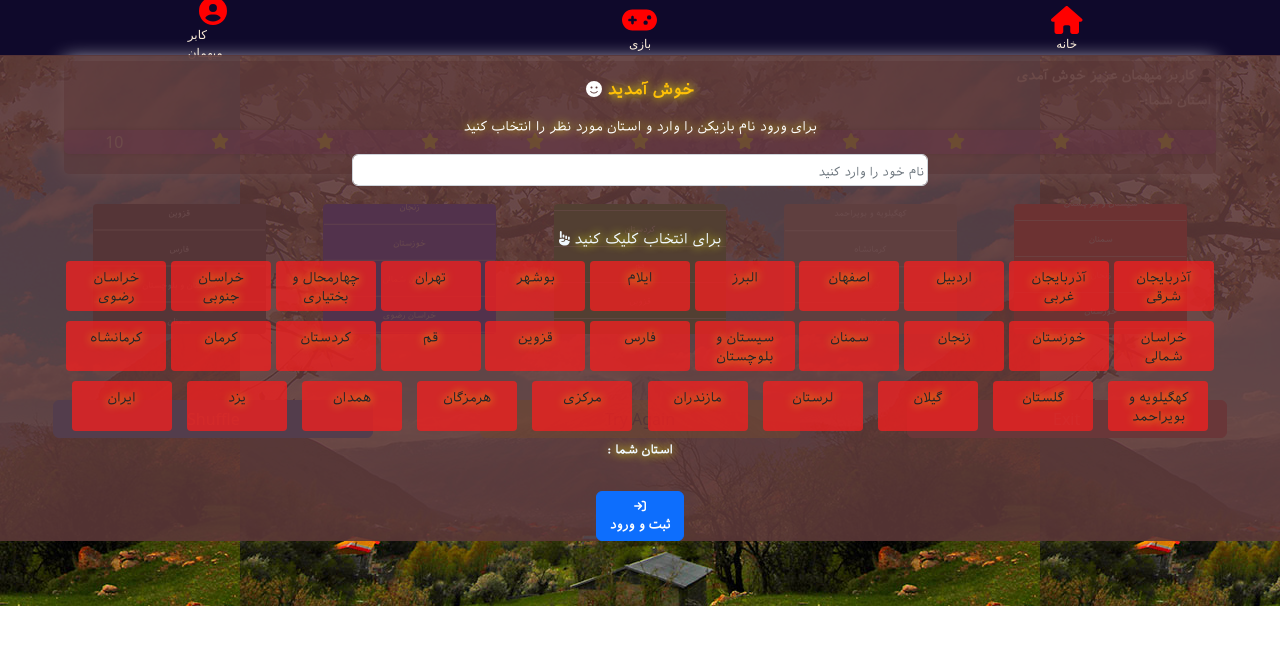
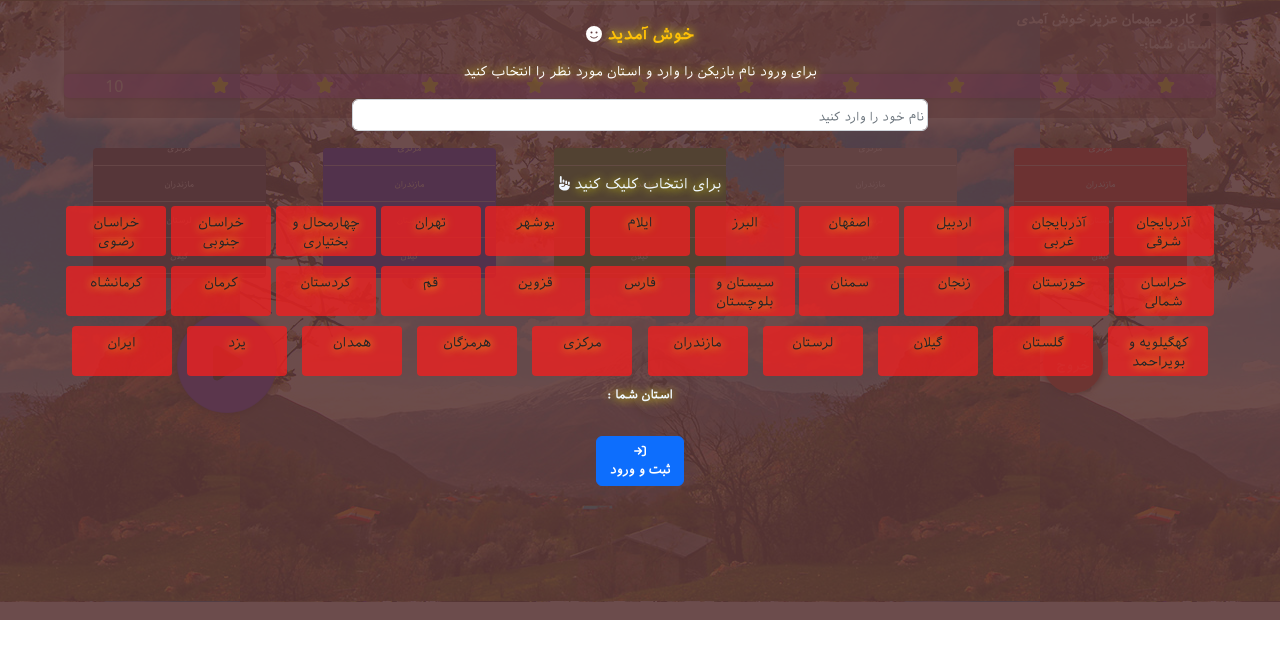
Before and after one commit to omidSharifi526/iranBinApp, a React (Create React App) app: page /playgame in a window 1280 px wide. Shown: the top 658 px of the page. Built offline with nearby package versions, Linux system fonts and the light colour scheme.

Commit message:
AddstyleGamePage

```diff
--- a/src/Components/GameRules/GameRules-style.scss
+++ b/src/Components/GameRules/GameRules-style.scss
@@ -9,11 +9,11 @@
 .showRules{
 
     width: 100%;
-    min-height: 550px;
-    background-color: rgba(10, 5, 54, 0.863);
+    min-height: 620px;
+    background-color: rgba(10, 5, 54, 0.945);
     position: absolute;
     z-index: 1;
-    top: 55px;
+    top: 0px;
     transition: all ease 1s;
     left: 0;
   right: 0;
--- a/src/Components/GetUserInfo/GetUserInfo.jsx
+++ b/src/Components/GetUserInfo/GetUserInfo.jsx
@@ -11,7 +11,7 @@ import '../GetUserInfo/get/user-style.scss'
 import { FontAwesomeIcon } from '@fortawesome/react-fontawesome';
 
 const GetUserInfo = ({stateChanger,usernameChanger,setCitySelected,gamerulesChanger }) => {
-
+let cityesWiran=Cityes.length-1;
     const[cityPicked,setcityPicked]=useState('');
     let CitySelss;
 
--- a/src/Components/GetUserInfo/get/user-style.scss
+++ b/src/Components/GetUserInfo/get/user-style.scss
@@ -4,9 +4,9 @@
     position: absolute;
     background-color: rgba(92, 56, 56, 0.897);
     width: 100%;
-    min-height: 420px;
+    min-height: 620px;
     margin: auto;
-    top: 55px;
+
 
 
     z-index: 5;
@@ -162,7 +162,7 @@ input{
         span.Cityselected{
             font-size: 15px;
             font-weight: 900;
-            animation: ease-in-out alternate infinite cityAnima .75s;
+            color: yellow;
 
         }
     }
--- a/src/Pages/GameSource/Components/ListOfCity-Style.scss
+++ b/src/Pages/GameSource/Components/ListOfCity-Style.scss
@@ -41,9 +41,9 @@
 .showMess{
     position: absolute;
     transition:  2s  all ease 7s;
-    top: 60px;
+    top: 100px;
     left: 40px;
-    background-color: rgb(150, 67, 67);
+    background-color: rgb(54, 34, 34);
     width: 100px;
     height: 50px;
     color: white;
@@ -60,7 +60,7 @@
     position: absolute;
     width: 100px;
     height: 50px;
-    top: -900px;
+    top: -1300px;
     left: 40px;
     transition:  2s  all ease 0s;
 
@@ -196,3 +196,59 @@
     margin-left: 5px;
     transition: all ease 1s;
 }
+
+.PlayBtn{
+    width: 100px;
+    height: 100px;
+    border-radius: 50%;
+    background-color: rgb(74, 38, 233);
+    display: flex;
+    justify-content: center;
+    align-items: center;
+    text-align: center;
+    box-shadow: 0px 0px 10px rgb(0, 0, 0);
+    transition: all ease 1s;
+    .PlayIcon{
+        font-size: 40px;
+        margin-left: 3px;
+    }
+}
+.repeatBtn{
+    width: 60px;
+    height: 60px;
+    border-radius: 50%;
+    background-color: rgb(158, 250, 0);
+    margin-top: 50px;
+    font-size: 20px;
+    display: flex;
+    justify-content: center;
+    align-items: center;
+    text-align: center;
+    box-shadow: 0px 0px 10px rgb(0, 0, 0);
+    transition: all ease 1s;
+}
+.ExitBtn{
+    width: 60px;
+    height: 60px;
+    border-radius: 50%;
+    background-color: rgb(255, 30, 0);
+
+    font-size: 20px;
+    display: flex;
+    justify-content: center;
+    align-items: center;
+    text-align: center;
+    outline: 0;
+    border: 0;
+    box-shadow: 0px 0px 10px rgb(0, 0, 0);
+    transition: all ease 1s;
+
+    span{
+        color: white;
+        font-size: 13px;
+        padding-bottom: 5px;
+    }
+
+
+
+}
--- a/src/Pages/GameSource/Components/ListOfCitys.jsx
+++ b/src/Pages/GameSource/Components/ListOfCitys.jsx
@@ -2,11 +2,13 @@ import React from 'react';
 import {motion} from 'framer-motion';
 import { useState } from 'react';
 import { FontAwesomeIcon } from '@fortawesome/react-fontawesome'
-import { faUser,faHeart,faStar } from '@fortawesome/free-solid-svg-icons';
+import { faUser,faHeart,faStar,faPlay,faRepeat } from '@fortawesome/free-solid-svg-icons';
 import { useEffect } from 'react';
+
 
 import './ListOfCity-Style.scss';
 import { Cityes } from '../Data/GameInfo';
+import { Link } from 'react-router-dom';
 
 
 const ListOfCitys = ({setShowIranGift,setEndGameShow,playerName,citySelected}) => {
@@ -117,7 +119,9 @@ const ListOfCitys = ({setShowIranGift,setEndGameShow,playerName,citySelected}) =
           console.log('iranflagTrue',myCitys[index])
           setIranFlag(true)
           console.log('myCitys[index]',myCitys[index])
+         setTimeout(() => {
           setShowIranGift(true)
+         }, 7000);
          }
 
       }
@@ -278,7 +282,7 @@ const ListOfCitys = ({setShowIranGift,setEndGameShow,playerName,citySelected}) =
 {/* List 1 of Display Results */}
     <div  className='CityCol'>{(shuffelled?sortL1:shL1).map((val,index)=>{
         return(<>
-        <motion.div transition={{duration:shuffelled?10:6}} animate={{y:shuffelled?860:0 } }>
+        <motion.div transition={{duration:shuffelled?3:4}} animate={{y:shuffelled?860:0 } }>
             <p key={index}>{val.name}</p>
             </motion.div>
         </>)
@@ -289,7 +293,7 @@ const ListOfCitys = ({setShowIranGift,setEndGameShow,playerName,citySelected}) =
 {/* List 2 of Display Results */}
     <div className='CityCol' style={{background:'blue'}} >{(shuffelled?sortL1:shL2).map((val,index)=>{
         return(<>
-            <motion.div transition={{duration:shuffelled?12:4}} animate={{y:shuffelled?860:0} }>
+            <motion.div transition={{duration:shuffelled?5:4}} animate={{y:shuffelled?860:0} }>
                 <p key={index}>{val.name}</p>
                 </motion.div>
             </>)
@@ -302,7 +306,7 @@ const ListOfCitys = ({setShowIranGift,setEndGameShow,playerName,citySelected}) =
 {/* List 3 of Display Results */}
     <div className='CityCol' style={{background:'green'}}>{(shuffelled?sortL1:shL3).map((val,index)=>{
         return(<>
-            <motion.div transition={{duration:shuffelled?9:2}} animate={{y:shuffelled?860:0} }>
+            <motion.div transition={{duration:shuffelled?4:2}} animate={{y:shuffelled?860:0} }>
                 <p key={index}>{val.name}</p>
                 </motion.div>
             </>)
@@ -313,7 +317,7 @@ const ListOfCitys = ({setShowIranGift,setEndGameShow,playerName,citySelected}) =
 {/* List 4 of Display Results */}
     <div className='CityCol' style={{background:'gray'}} >{(shuffelled?sortL1:shL4).map((val,index)=>{
         return(<>
-            <motion.div transition={{duration:shuffelled?8:7}} animate={{y:shuffelled?860:0} }>
+            <motion.div transition={{duration:shuffelled?4:3}} animate={{y:shuffelled?860:0} }>
                 <p key={index}>{val.name}</p>
                 </motion.div>
             </>)
@@ -323,7 +327,7 @@ const ListOfCitys = ({setShowIranGift,setEndGameShow,playerName,citySelected}) =
 {/* List 5 of Display Results */}
     <div className='CityCol' style={{background:'red'}}>{(shuffelled?sortL1:shL5).map((val,index)=>{
         return(<>
-            <motion.div transition={{duration:shuffelled?11:3}} animate={{y:shuffelled?860:0} }>
+            <motion.div transition={{duration:shuffelled?4:3}} animate={{y:shuffelled?860:0} }>
                 <p key={index}>{val.name}</p>
                 </motion.div>
             </>)
@@ -335,17 +339,25 @@ const ListOfCitys = ({setShowIranGift,setEndGameShow,playerName,citySelected}) =
 
 
     <div className='playButtons-container'>
-    <button disabled={!shuffelled}    className='btn btn-primary w-25 fs-6'  onClick={()=>{
 
-     playIniti()}}>Shuffle
+   <button disabled={!shuffelled}    className='PlayBtn btn'  onClick={()=>{
 
-     </button>
-     <button  disabled={shuffelled}  className='btn btn-warning w-25 fs-6' onClick={()=>{
+   playIniti()}}><FontAwesomeIcon className='PlayIcon' color='black' icon={faPlay}/>
+
+   </button>
+
+     <button  disabled={shuffelled}   className='repeatBtn btn' onClick={()=>{
         resetGameIniti()
      }} >
-        Try Again</button>
+        <FontAwesomeIcon color='black' icon={faRepeat}/>
+        </button>
 
-     <button className='btn btn-danger w-25 fs-6 ' onClick={()=>{}}>Exit</button>
+
+    <button className='ExitBtn btn ' onClick={()=>{
+
+    }}> <Link style={{textDecoration:'none'}} className='' to='/'><span>خروج</span></Link>
+    </button>
+
 
     </div>
 
--- a/src/Pages/PlayGame.jsx
+++ b/src/Pages/PlayGame.jsx
@@ -29,7 +29,7 @@ const PlayGame = () => {
     {showIranGift && <IranGift setShowIranGift={setShowIranGift}/>}
     {endGame && <EndGame  setEndGameShow={setEndGameShow} playerName={playerName} />}
 
-     <Header Userame={playerName}/>
+     {/* <Header Userame={playerName}/> */}
     <div className='Main-Container'>
 
 
--- a/src/Pages/PlayGameStyles/PlayGame-Style.scss
+++ b/src/Pages/PlayGameStyles/PlayGame-Style.scss
@@ -1,10 +1,12 @@
 .Main-Container{
-    min-height: 550px;
+    min-height: 602px;
     background: url('../../Imgs/Background/Nature.jpg') center center;
+
     padding-top: 5px;
     display: flex;
     flex-direction: column;
     justify-content: space-between;
+    filter: brightness(120%);
 
 
 }
```
Also changed, not shown: src/Pages/GameSource/Data/CityesWI.js (added, +34 -0 lines).
